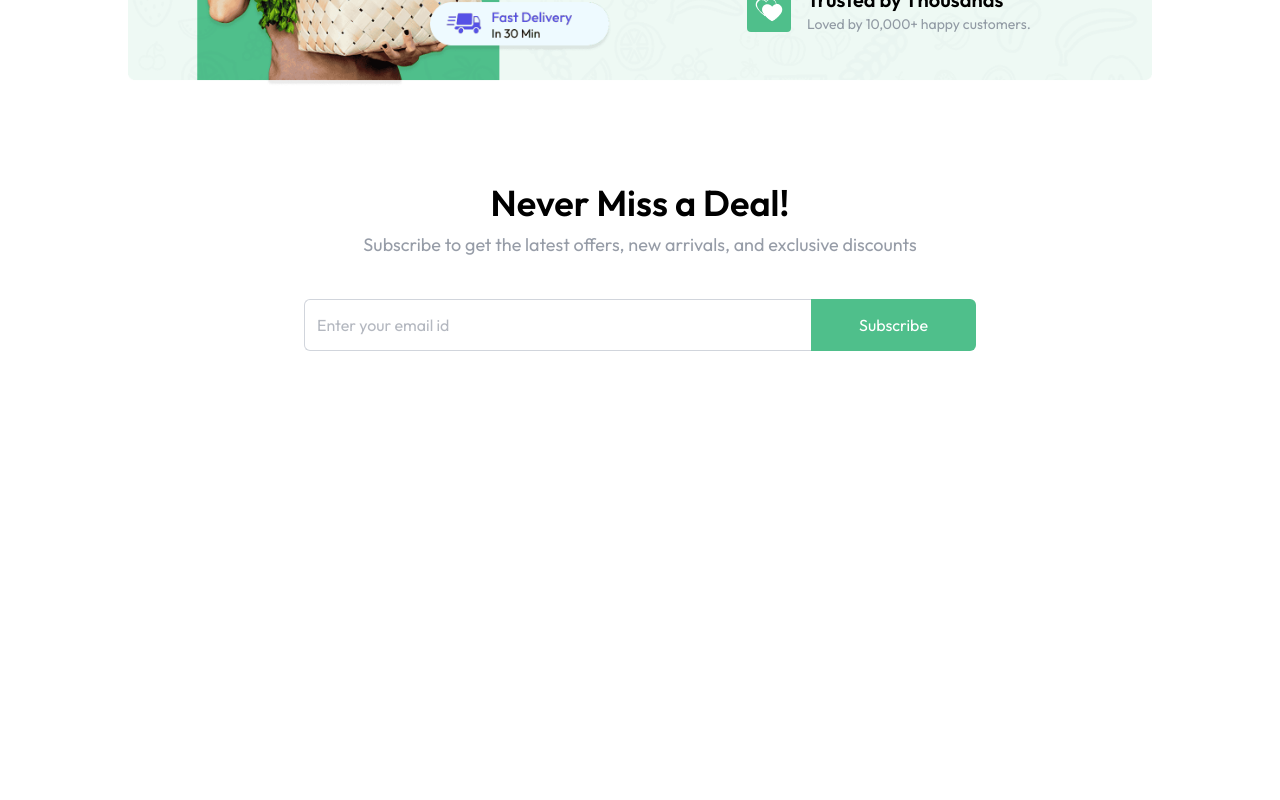
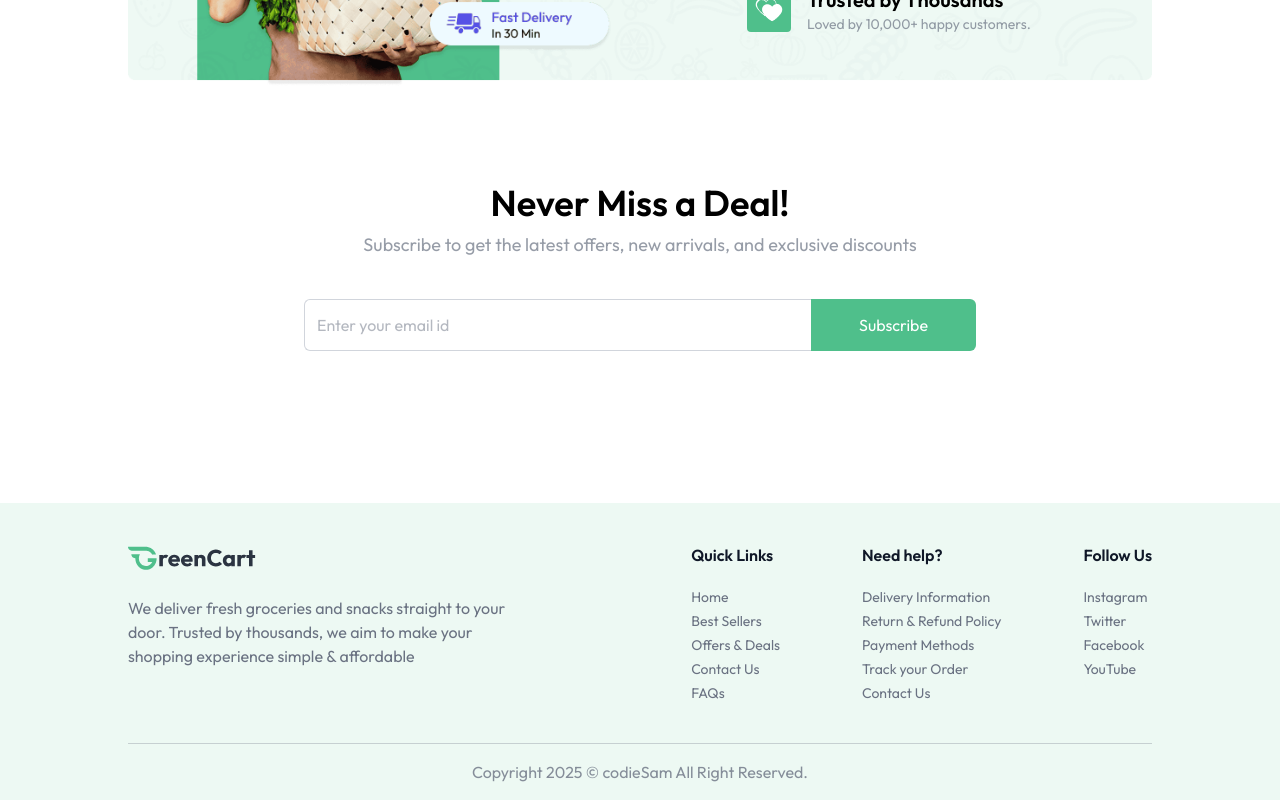
Before and after one commit to codieSam/E-cart, a React (Vite) app: page / in a window 1280 px wide. Shown: the part 1595-2395 px from the top of the page. Before the commit the page ends 2002 px from the top, so only its background shows below. Built offline with nearby package versions, Linux system fonts and the light colour scheme.

Commit message:
Added footer section and copyright section

```diff
--- a/src/App.jsx
+++ b/src/App.jsx
@@ -4,6 +4,7 @@ import Home from "./pages/Home";
 import { useLocation } from "react-router-dom";
 import { Route, Routes } from "react-router-dom";
 import { Toaster } from "react-hot-toast";
+import Fotter from "./components/Fotter";
 
 const App = () => {
   const isSellerPath = useLocation().pathname.includes("seller");
@@ -21,6 +22,7 @@ const App = () => {
           <Route path="/" element={<Home />}></Route>
         </Routes>
       </div>
+      {!isSellerPath && <Fotter />}
     </div>
   );
 };
--- /dev/null
+++ b/src/components/Fotter.jsx
@@ -0,0 +1,41 @@
+import { assets, footerLinks } from "../assets/assets";
+
+const Fotter = () => {
+  return (
+    <div className="px-6 md:px-16 lg:px-24 xl:px-32 mt-24 bg-primary/10">
+      <div className="flex flex-col md:flex-row items-start justify-between gap-10 py-10 border-b border-gray-500/30 text-gray-500">
+        <div>
+          <img className="w-34 md:w-32" src={assets.logo} alt="E-cart Logo" />
+          <p className="max-w-[410px] mt-6">
+            We deliver fresh groceries and snacks straight to your door. Trusted
+            by thousands, we aim to make your shopping experience simple &
+            affordable
+          </p>
+        </div>
+        <div className="flex flex-wrap justify-between w-full md:w-[45%] gap-5">
+          {footerLinks.map((section, index) => (
+            <div key={index}>
+              <h3 className="font-semibold text-base text-gray-900 md:mb-5 mb-2">
+                {section.title}
+              </h3>
+              <ul className="text-sm space-y-1">
+                {section.links.map((link, i) => (
+                  <li key={i}>
+                    <a href={link.url} className="hover:underline transition">
+                      {link.text}
+                    </a>
+                  </li>
+                ))}
+              </ul>
+            </div>
+          ))}
+        </div>
+      </div>
+      <p className="py-4 text-center text-sm md:text-base text-gray-500/80">
+        Copyright {new Date().getFullYear()} © codieSam All Right Reserved.
+      </p>
+    </div>
+  );
+};
+
+export default Fotter;
```
